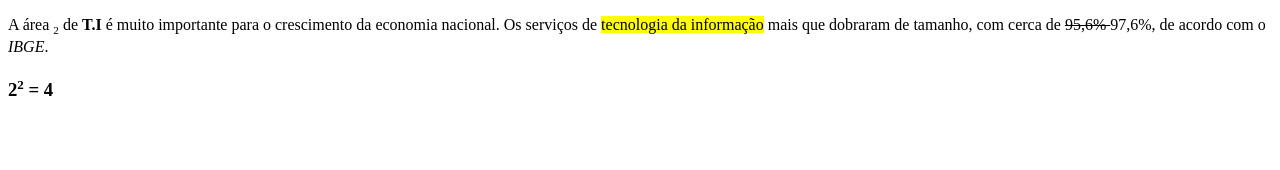
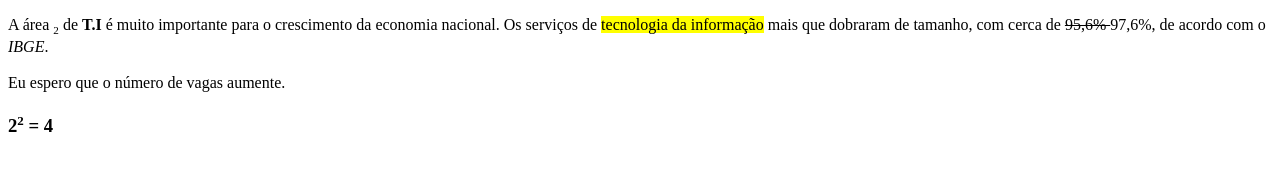
Before and after one commit to rafael-varago/Web_Dev, a plain HTML site: page Básico_HTML/formatacao_de_texto/index.html in a window 1280 px wide. Drawn offline with Linux system fonts and the light colour scheme.

Commit message:
Add files via upload

```diff
--- a/Básico_HTML/formatacao_de_texto/index.html
+++ b/Básico_HTML/formatacao_de_texto/index.html
@@ -12,7 +12,7 @@
     <!--Paragrafo aleatorio com algumas formatacoes-->
     <p>A área <sub><small>2</small></sub> de <strong>T.I</strong> é muito importante para o crescimento da economia
         nacional. Os serviços de <mark>tecnologia da informação</mark> mais que dobraram de tamanho, com cerca de
-        <del>95,6% </del>97,6%<ins></ins>, de acordo com o <em>IBGE</em>.
+        <del>95,6% </del>97,6%<ins></ins>, de acordo com o <em>IBGE</em>. <br><br>Eu espero que o número de vagas aumente.
     </p>
 
     <!--Head com formatação de sup e small-->
```
